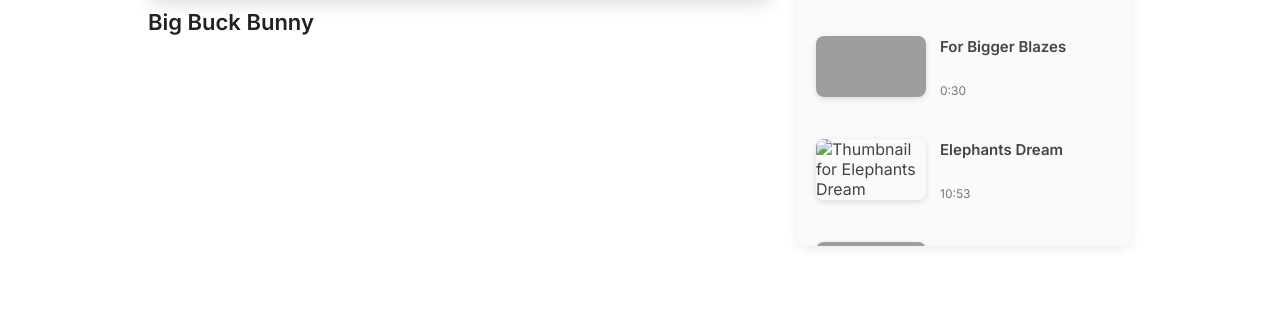
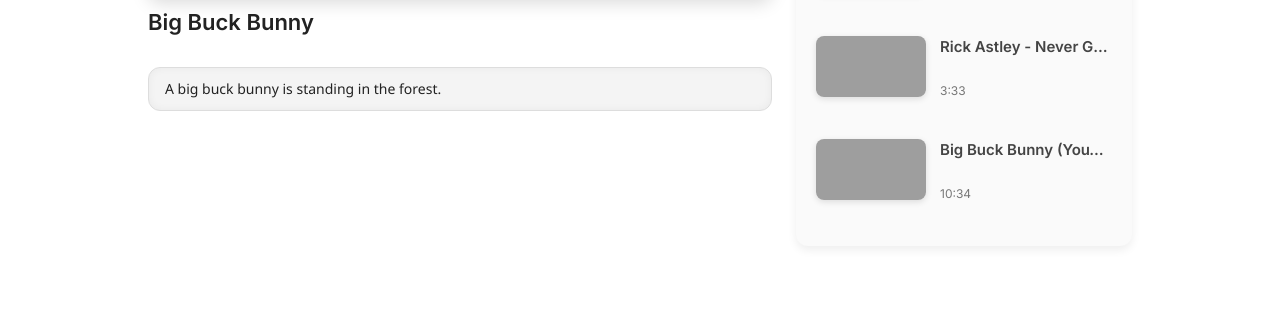
Before and after one commit to The-mrutunjaya/Vidstream, a plain HTML site: page index.html in a window 1280 px wide. Shown: the part 418-747 px from the top of the page. Drawn offline with Linux system fonts and the light colour scheme; grey boxes are pictures that could not be loaded.

Commit message:
Update index.html

```diff
--- a/index.html
+++ b/index.html
@@ -3,7 +3,7 @@
 <head>
   <meta charset="UTF-8" />
   <meta name="viewport" content="width=device-width, initial-scale=1" />
-  <title>Minimalist Video Player with YouTube Downloader</title>
+  <title>Minimalist Video Player with YouTube Downloader & Subtitles Notes</title>
   <style>
     @import url('https://fonts.googleapis.com/css2?family=Inter:wght@400;600&display=swap');
 
@@ -125,6 +125,23 @@
       color: #222;
       line-height: 1.2;
       min-height: 28px;
+    }
+
+    .subtitle-notes {
+      margin-top: 12px;
+      max-height: 140px;
+      background: #f4f4f4;
+      color: #222;
+      border-radius: 12px;
+      padding: 12px 16px;
+      font-size: 14px;
+      line-height: 1.3;
+      box-shadow: inset 0 0 8px rgba(0,0,0,0.05);
+      overflow-y: auto;
+      white-space: pre-wrap;
+      font-family: 'Segoe UI', Tahoma, Geneva, Verdana, sans-serif;
+      user-select: text;
+      border: 1px solid #ddd;
     }
 
     .download-btn {
@@ -285,6 +302,7 @@
       ></iframe>
       <h2 class="video-title" id="mainVideoTitle">Big Buck Bunny</h2>
       <a href="#" target="_blank" id="downloadBtn" class="download-btn" style="display:none;" rel="noopener noreferrer">Download YouTube Video</a>
+      <div id="subtitleNotes" class="subtitle-notes" aria-live="polite" aria-atomic="true" style="display:none;"></div>
     </section>
 
     <aside class="recommendations" aria-label="Recommended videos list">
@@ -302,128 +320,44 @@
         src: "https://commondatastorage.googleapis.com/gtv-videos-bucket/sample/BigBuckBunny.mp4",
         thumbnail: "https://peach.blender.org/wp-content/uploads/title_anouncement.jpg?x11217",
         duration: "10:34",
-        type: "local"
+        type: "local",
+        subtitles: [
+          { start: 0, end: 4, text: "A big buck bunny is standing in the forest." },
+          { start: 5, end: 9, text: "He looks happy and curious." },
+          { start: 10, end: 14, text: "Suddenly, two smaller bunnies approach him." },
+          { start: 15, end: 20, text: "They begin to play and chase each other." },
+          { start: 21, end: 30, text: "The forest is alive with sounds of nature." }
+        ]
       },
       {
         title: "Sintel",
         src: "https://commondatastorage.googleapis.com/gtv-videos-bucket/sample/Sintel.mp4",
         thumbnail: "https://durian.blender.org/wp-content/uploads/2010/05/sintel_post.jpg",
         duration: "14:48",
-        type: "local"
+        type: "local",
+        subtitles: [
+          { start: 0, end: 5, text: "Sintel begins her journey through snowy mountains." },
+          { start: 6, end: 12, text: "She encounters dangers but is determined to find her dragon." },
+          { start: 13, end: 20, text: "She climbs cliffs and crosses rivers, never giving up." }
+        ]
       },
       {
         title: "Tears of Steel",
         src: "https://commondatastorage.googleapis.com/gtv-videos-bucket/sample/TearsOfSteel.mp4",
         thumbnail: "https://mango.blender.org/wp-content/themes/mango/images/project_media/poster.jpg",
         duration: "12:14",
-        type: "local"
-      },
-      {
-        title: "For Bigger Blazes",
-        src: "https://commondatastorage.googleapis.com/gtv-videos-bucket/sample/ForBiggerBlazes.mp4",
-        thumbnail: "https://commondatastorage.googleapis.com/gtv-videos-bucket/sample/images/ForBiggerBlazes.jpg",
-        duration: "0:30",
-        type: "local"
-      },
-      {
-        title: "Elephants Dream",
-        src: "https://commondatastorage.googleapis.com/gtv-videos-bucket/sample/ElephantsDream.mp4",
-        thumbnail: "https://orange.blender.org/wp-content/themes/orange/images/apple-touch-icon-144x144.png",
-        duration: "10:53",
-        type: "local"
-      },
-      {
-        title: "For Bigger Fun",
-        src: "https://commondatastorage.googleapis.com/gtv-videos-bucket/sample/ForBiggerFun.mp4",
-        thumbnail: "https://commondatastorage.googleapis.com/gtv-videos-bucket/sample/images/ForBiggerFun.jpg",
-        duration: "0:30",
-        type: "local"
-      },
-      {
-        title: "Subaru Outback On Street And Dirt",
-        src: "https://commondatastorage.googleapis.com/gtv-videos-bucket/sample/SubaruOutbackOnStreetAndDirt.mp4",
-        thumbnail: "https://commondatastorage.googleapis.com/gtv-videos-bucket/sample/images/SubaruOutbackOnStreetAndDirt.jpg",
-        duration: "0:25",
-        type: "local"
-      },
-      {
-        title: "We Are Going On Bullrun",
-        src: "https://commondatastorage.googleapis.com/gtv-videos-bucket/sample/WeAreGoingOnBullrun.mp4",
-        thumbnail: "https://commondatastorage.googleapis.com/gtv-videos-bucket/sample/images/WeAreGoingOnBullrun.jpg",
-        duration: "0:30",
-        type: "local"
-      },
-      {
-        title: "What care can you get for free?",
-        src: "https://commondatastorage.googleapis.com/gtv-videos-bucket/sample/VolkswagenGTIReview.mp4",
-        thumbnail: "https://commondatastorage.googleapis.com/gtv-videos-bucket/sample/images/VolkswagenGTIReview.jpg",
-        duration: "0:30",
-        type: "local"
-      },
-      {
-        title: "Google Fiber",
-        src: "https://commondatastorage.googleapis.com/gtv-videos-bucket/sample/GoogleFiber.mp4",
-        thumbnail: "https://commondatastorage.googleapis.com/gtv-videos-bucket/sample/images/GoogleFiber.jpg",
-        duration: "0:30",
-        type: "local"
-      },
-      {
-        title: "For Bigger Joyrides",
-        src: "https://commondatastorage.googleapis.com/gtv-videos-bucket/sample/ForBiggerJoyrides.mp4",
-        thumbnail: "https://commondatastorage.googleapis.com/gtv-videos-bucket/sample/images/ForBiggerJoyrides.jpg",
-        duration: "0:30",
-        type: "local"
-      },
-      {
-        title: "Caminandes: Llama Drama",
-        src: "https://commondatastorage.googleapis.com/gtv-videos-bucket/sample/Caminandes.mp4",
-        thumbnail: "https://commondatastorage.googleapis.com/gtv-videos-bucket/sample/images/Caminandes.jpg",
-        duration: "3:39",
-        type: "local"
-      },
-      {
-        title: "Sintel Trailer",
-        src: "https://commondatastorage.googleapis.com/gtv-videos-bucket/sample/SintelTrailer.mp4",
-        thumbnail: "https://commondatastorage.googleapis.com/gtv-videos-bucket/sample/images/SintelTrailer.jpg",
-        duration: "0:47",
-        type: "local"
-      },
-      {
-        title: "Motion Timelapse",
-        src: "https://commondatastorage.googleapis.com/gtv-videos-bucket/sample/MotionTimelapse.mp4",
-        thumbnail: "https://commondatastorage.googleapis.com/gtv-videos-bucket/sample/images/MotionTimelapse.jpg",
-        duration: "0:20",
-        type: "local"
-      },
-      {
-        title: "Tears of Steel Trailer",
-        src: "https://commondatastorage.googleapis.com/gtv-videos-bucket/sample/TearsOfSteelTrailer.mp4",
-        thumbnail: "https://commondatastorage.googleapis.com/gtv-videos-bucket/sample/images/TearsOfSteelTrailer.jpg",
-        duration: "1:08",
-        type: "local"
-      },
-      {
-        title: "Animation Sample",
-        src: "https://commondatastorage.googleapis.com/gtv-videos-bucket/sample/Animation.mp4",
-        thumbnail: "https://commondatastorage.googleapis.com/gtv-videos-bucket/sample/images/Animation.jpg",
-        duration: "0:15",
-        type: "local"
-      },
-      {
-        title: "Technology Demo",
-        src: "https://commondatastorage.googleapis.com/gtv-videos-bucket/sample/TechnologyDemo.mp4",
-        thumbnail: "https://commondatastorage.googleapis.com/gtv-videos-bucket/sample/images/TechnologyDemo.jpg",
-        duration: "0:30",
-        type: "local"
-      },
-      {
-        title: "Miniature Timelapse",
-        src: "https://commondatastorage.googleapis.com/gtv-videos-bucket/sample/MiniatureTimelapse.mp4",
-        thumbnail: "https://commondatastorage.googleapis.com/gtv-videos-bucket/sample/images/MiniatureTimelapse.jpg",
-        duration: "0:20",
-        type: "local"
-      },
-      // Add sample YouTube videos
+        type: "local",
+        subtitles: [
+          { start: 0, end: 6, text: "In a futuristic city, heroes face overwhelming odds." },
+          { start: 7, end: 13, text: "Technology and emotions intertwine in a gripping tale." },
+          { start: 14, end: 25, text: "Friendship and sacrifice define their struggles." }
+        ]
+      }
+      // Other videos do not have subtitles in this demo
+    ];
+
+    // Add sample YouTube videos (no subtitles support)
+    videos.push(
       {
         title: "Rick Astley - Never Gonna Give You Up",
         src: "https://www.youtube.com/watch?v=dQw4w9WgXcQ",
@@ -438,19 +372,21 @@
         duration: "10:34",
         type: "youtube"
       }
-    ];
+    );
 
     const mainVideo = document.getElementById('mainVideo');
     const youtubePlayer = document.getElementById('youtubePlayer');
     const mainVideoTitle = document.getElementById('mainVideoTitle');
     const downloadBtn = document.getElementById('downloadBtn');
+    const subtitleNotes = document.getElementById('subtitleNotes');
 
     const videoListContainer = document.getElementById('videoList');
     const searchInput = document.getElementById('searchInput');
     const searchForm = document.getElementById('searchForm');
 
+    let currentVideoSubtitles = null;
+
     function extractYouTubeVideoID(url) {
-      // Handles multiple YouTube URL formats
       try {
         const u = new URL(url);
         if (u.hostname === 'youtu.be') {
@@ -488,6 +424,9 @@
       youtubePlayer.src = '';
       downloadBtn.style.display = 'none';
       downloadBtn.href = '#';
+      subtitleNotes.style.display = 'none';
+      subtitleNotes.textContent = "";
+      currentVideoSubtitles = null;
     }
 
     function loadLocalVideo(index) {
@@ -501,6 +440,15 @@
       mainVideoTitle.textContent = video.title;
       highlightVideo(index);
       downloadBtn.style.display = 'none';
+      // Setup subtitles if any
+      if (video.subtitles && video.subtitles.length > 0) {
+        currentVideoSubtitles = video.subtitles;
+        subtitleNotes.style.display = 'block';
+      } else {
+        currentVideoSubtitles = null;
+        subtitleNotes.style.display = 'none';
+        subtitleNotes.textContent = "";
+      }
     }
 
     function loadYouTubeVideo(url, title = "YouTube Video") {
@@ -514,11 +462,14 @@
       youtubePlayer.style.display = 'block';
       mainVideoTitle.textContent = title;
       highlightVideo(-1);
-      // Set download button link to e.g. y2mate
       downloadBtn.href = `https://www.y2mate.com/youtube/${videoID}`;
       downloadBtn.style.display = 'inline-block';
       downloadBtn.setAttribute('target', '_blank');
       downloadBtn.setAttribute('rel', 'noopener noreferrer');
+      // Hide subtitle notes for YouTube videos
+      currentVideoSubtitles = null;
+      subtitleNotes.style.display = 'none';
+      subtitleNotes.textContent = "";
     }
 
     function loadCustomVideoURL(url) {
@@ -530,6 +481,9 @@
       mainVideoTitle.textContent = "Custom Video";
       highlightVideo(-1);
       downloadBtn.style.display = 'none';
+      currentVideoSubtitles = null;
+      subtitleNotes.style.display = 'none';
+      subtitleNotes.textContent = "";
     }
 
     function highlightVideo(activeIndex) {
@@ -586,6 +540,31 @@
       return videos.filter(v => v.title.toLowerCase().includes(lower));
     }
 
+    function updateSubtitles() {
+      if (!currentVideoSubtitles || !mainVideo || mainVideo.style.display === 'none') {
+        subtitleNotes.textContent = "";
+        return;
+      }
+
+      const currentTime = mainVideo.currentTime;
+      // Find subtitle for current time
+      const currentSub = currentVideoSubtitles.find(sub => currentTime >= sub.start && currentTime <= sub.end);
+      if (currentSub) {
+        subtitleNotes.textContent = currentSub.text;
+      } else {
+        subtitleNotes.textContent = "";
+      }
+    }
+
+    mainVideo.addEventListener('timeupdate', updateSubtitles);
+    mainVideo.addEventListener('pause', () => {
+      // Optionally clear subtitle or leave it
+      // subtitleNotes.textContent = "";
+    });
+    mainVideo.addEventListener('ended', () => {
+      subtitleNotes.textContent = "";
+    });
+
     searchForm.addEventListener('submit', (e) => {
       e.preventDefault();
       const term = searchInput.value.trim();
@@ -593,11 +572,9 @@
         renderVideoList(videos);
         loadLocalVideo(0);
       } else if (isYouTubeURL(term)) {
-        // If YouTube URL
         loadYouTubeVideo(term, "YouTube Video");
-        renderVideoList(videos); // keep list the same
+        renderVideoList(videos);
       } else if (isValidLocalVideoURL(term)) {
-        // Direct video link supported by video element
         loadCustomVideoURL(term);
         renderVideoList(videos);
       } else {
@@ -612,6 +589,8 @@
         } else {
           clearPlayers();
           mainVideoTitle.textContent = "No video found";
+          subtitleNotes.textContent = "";
+          subtitleNotes.style.display = 'none';
         }
       }
     });
```
